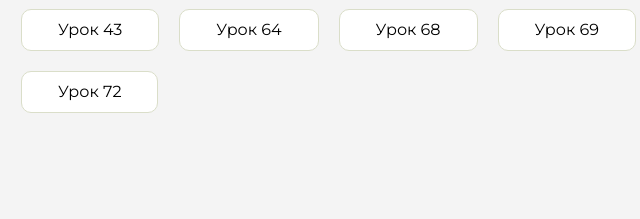
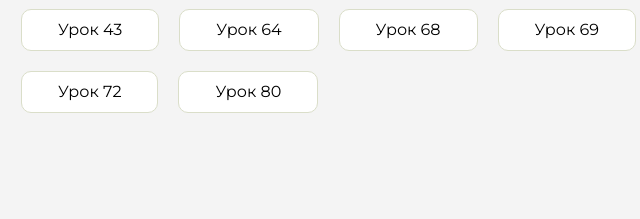
Before and after one commit to GalsanSanzhiev/homework, a plain HTML site: page index.html in a window 1280 px wide. Shown: the part 291-510 px from the top of the page, 435-1075 px from the left. Drawn offline with Linux system fonts and the light colour scheme.

Commit message:
Update index.html

```diff
--- a/index.html
+++ b/index.html
@@ -122,6 +122,9 @@
                      <li class="content__list-item">
                         <a href="lesson-72.1 домашка/index.html">Урок 72</a>
                     </li>
+                     <li class="content__list-item">
+                        <a href="lesson-80 Grid/index.html">Урок 80</a>
+                    </li>
                 </ul>
             </div>
             <div class="content__block hidden" id="diplomBlock">
```
